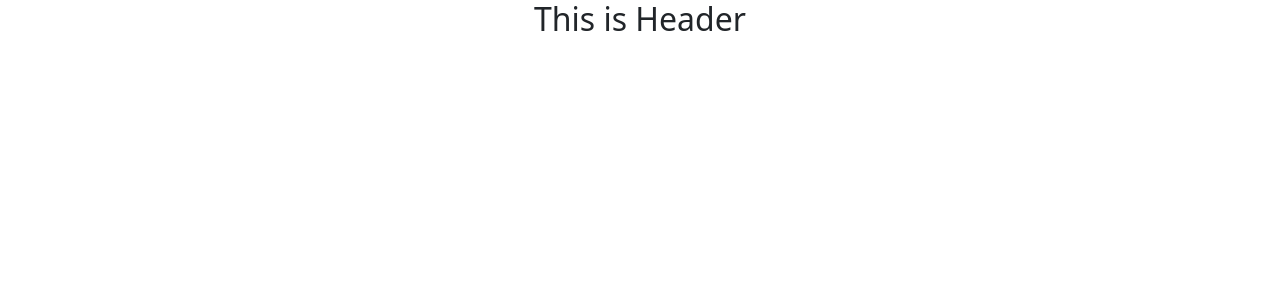
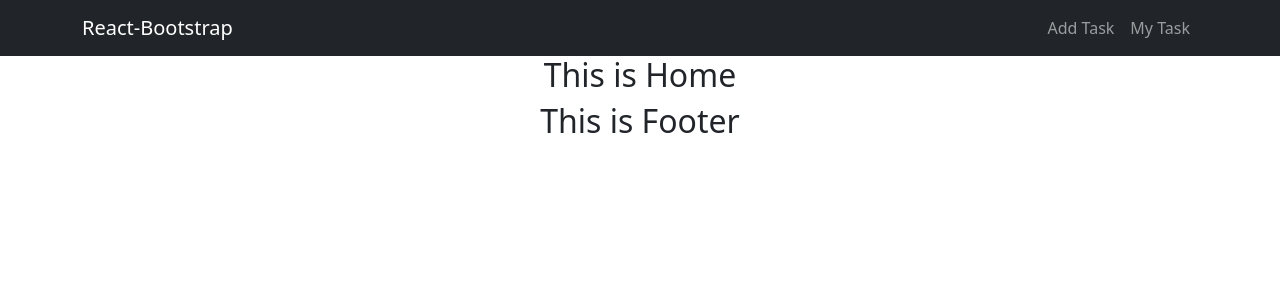
Before and after one commit to mosheurpau/To-Do-client, a React (Create React App) app: page / in a window 1280 px wide. Shown: the top 300 px of the page. Built offline with nearby package versions, Linux system fonts and the light colour scheme.

Commit message:
added header

```diff
--- a/package.json
+++ b/package.json
@@ -10,6 +10,7 @@
     "react": "^18.1.0",
     "react-bootstrap": "^2.4.0",
     "react-dom": "^18.1.0",
+    "react-router-dom": "^6.3.0",
     "react-scripts": "5.0.1",
     "web-vitals": "^2.1.4"
   },
--- a/src/App.js
+++ b/src/App.js
@@ -1,10 +1,26 @@
+import { Route, Routes } from "react-router-dom";
 import "./App.css";
+import AddTask from "./Pages/AddTask/AddTask";
+import Home from "./Pages/Home/Home";
+import Task from "./Pages/Home/Task";
+import Login from "./Pages/Login/Login/Login";
+import Footer from "./Pages/Shared/Footer/Footer";
 import Header from "./Pages/Shared/Header/Header";
+import NotFound from "./Pages/Shared/NotFound/NotFound";
 
 function App() {
   return (
     <div className="App">
       <Header></Header>
+      <Routes>
+        <Route path="/" element={<Home />} />
+        <Route path="task" element={<Task></Task>}></Route>
+        <Route path="addTask" element={<AddTask></AddTask>}></Route>
+        <Route path="addTask" element={<AddTask></AddTask>}></Route>
+        <Route path="login" element={<Login></Login>}></Route>
+        <Route path="*" element={<NotFound></NotFound>}></Route>
+      </Routes>
+      <Footer></Footer>
     </div>
   );
 }
--- a/src/Pages/Shared/Header/Header.js
+++ b/src/Pages/Shared/Header/Header.js
@@ -1,10 +1,25 @@
 import React from "react";
+import { Container, Nav, Navbar } from "react-bootstrap";
+import { Link } from "react-router-dom";
 
 const Header = () => {
   return (
-    <div>
-      <h2>This is Header</h2>
-    </div>
+    <Navbar collapseOnSelect expand="lg" bg="dark" variant="dark">
+      <Container>
+        <Navbar.Brand href="#home">React-Bootstrap</Navbar.Brand>
+        <Navbar.Toggle aria-controls="responsive-navbar-nav" />
+        <Navbar.Collapse id="responsive-navbar-nav">
+          <Nav className="ms-auto">
+            <Nav.Link as={Link} to="Addtask">
+              Add Task
+            </Nav.Link>
+            <Nav.Link as={Link} to="task">
+              My Task
+            </Nav.Link>
+          </Nav>
+        </Navbar.Collapse>
+      </Container>
+    </Navbar>
   );
 };
 
--- a/src/index.js
+++ b/src/index.js
@@ -4,11 +4,14 @@ import "./index.css";
 import App from "./App";
 import reportWebVitals from "./reportWebVitals";
 import "bootstrap/dist/css/bootstrap.min.css";
+import { BrowserRouter } from "react-router-dom";
 
 const root = ReactDOM.createRoot(document.getElementById("root"));
 root.render(
   <React.StrictMode>
-    <App />
+    <BrowserRouter>
+      <App />
+    </BrowserRouter>
   </React.StrictMode>
 );
 
```
Also changed, not shown: 1 other file (tests, documents, lock files or other folders).
